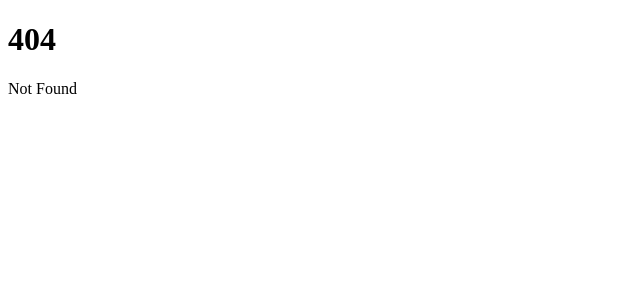
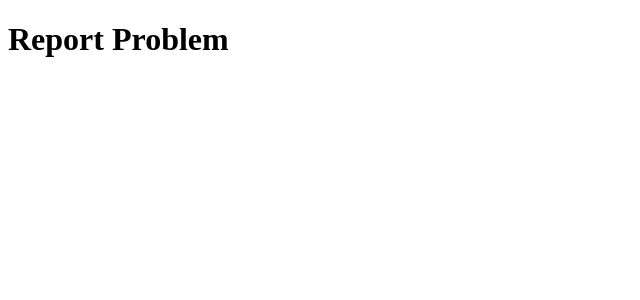
Before and after one commit to lebrancconvas/FancyQuiz, a SvelteKit app in the folder frontend/: page /report in a window 1280 px wide. Before the commit this address had no page. Shown: the top 300 px of the page, without its empty margins (0-640 px from the left). Built offline with nearby package versions, Linux system fonts and the light colour scheme.

Commit message:
✨ feat: create report page

```diff
--- /dev/null
+++ b/frontend/src/routes/report/+page.svelte
@@ -0,0 +1,17 @@
+<script lang="ts">
+
+</script>
+
+<svelte:head>
+  <title>Fancy Quiz | Report Problem</title>
+</svelte:head>
+
+<main>
+  <header>
+    <h1>Report Problem</h1>
+  </header>
+</main>
+
+<style>
+
+</style>
```
